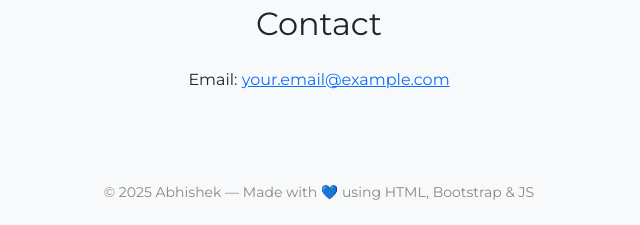
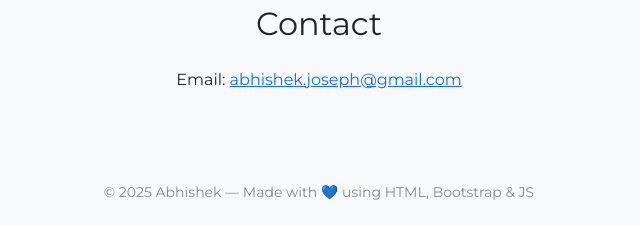
Before and after one commit to abhi2443ai/portfolio, a plain HTML site: page index.html in a window 1280 px wide. Shown: the part 1646-1871 px from the top of the page, 321-961 px from the left. Drawn offline with nearby package versions, Linux system fonts and the light colour scheme.

Commit message:
Update index.html

```diff
--- a/index.html
+++ b/index.html
@@ -71,7 +71,6 @@
           <li class="nav-item"><a class="nav-link" href="#certificates">Certificates</a></li>
           <li class="nav-item"><a class="nav-link" href="#contact">Contact</a></li>
           <li class="nav-item">
-            <button class="btn btn-light btn-sm ms-2" onclick="toggleMode()">🌙</button>
           </li>
         </ul>
       </div>
@@ -137,7 +136,7 @@
   <section class="container py-5" id="contact">
     <h2 class="text-center mb-4">Contact</h2>
     <div class="text-center">
-      <p>Email: <a href="mailto:your.abhishek.joseph@gmail.com">your.email@example.com</a></p>
+      <p>Email: <a href="mailto:abhishek.joseph@gmail.com">abhishek.joseph@gmail.com</a></p>
     </div>
   </section>
 
```
